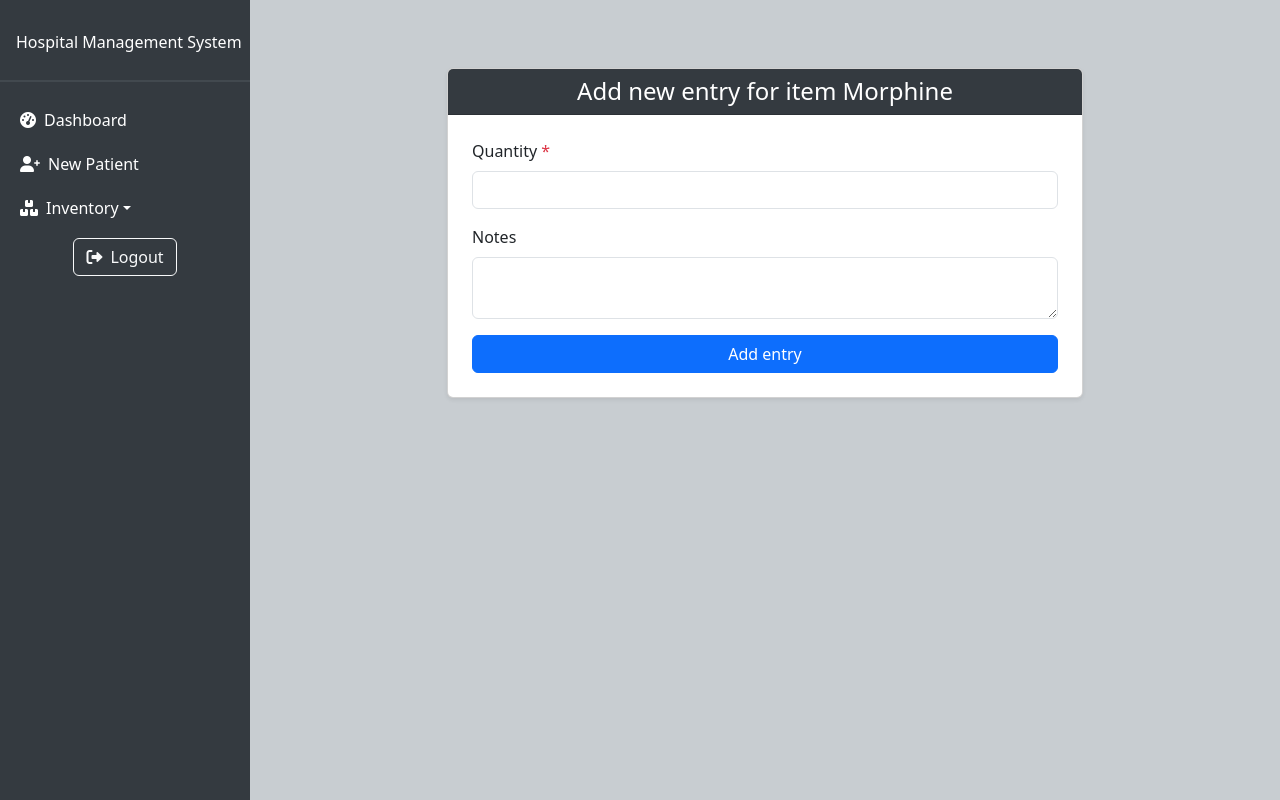
After one commit to ndjek1/Django-practice, a Django app: page /inventory/add_stock_entry/1/ in a window 1280 px wide. The commit adds this page. Run offline with Django 5.2, Linux system fonts and the light colour scheme; a user stored in the database is signed in; data comes from the database, SQL or seed files in the repository; both versions use the stored data as it was after the commit.

Commit message:
Fith commit

```diff
--- a/hospital/urls.py
+++ b/hospital/urls.py
@@ -16,9 +16,10 @@ Including another URLconf
 """
 from django.contrib import admin
 from django.urls import path, include
+from debug_toolbar.toolbar import debug_toolbar_urls
 
 urlpatterns = [
     path('admin/', admin.site.urls),
     path('', include('home.urls')),
     path('inventory/', include('inv_management.urls')),
-]
+] + debug_toolbar_urls()
--- a/inv_management/forms.py
+++ b/inv_management/forms.py
@@ -1,5 +1,5 @@
 from django import forms
-from .models import Category, InventoryItem
+from .models import Category, InventoryItem, StockTransaction
 
 class CategoryForm(forms.ModelForm):
     class Meta:
@@ -19,5 +19,17 @@ class InventoryItemForm(forms.ModelForm):
                 'category': forms.Select(attrs={'class': 'form-select'}),
                 'quantity': forms.NumberInput(attrs={'class': 'form-control', 'min':0}),
                 'unit_price': forms.NumberInput(attrs={'class': 'form-control', 'step':0.01}),
-                'description': forms.Textarea(attrs={'class': 'form-control'})
+                'description': forms.Textarea(attrs={'class': 'form-control'}),
+                'low_stock_threshold': forms.NumberInput(attrs={'class': 'form-control', 'min':0}),
+      }
+
+class StockTransactionForm(forms.ModelForm):
+    class Meta:
+        model = StockTransaction
+        fields = ['item', 'transaction_type', 'quantity', 'notes']
+        widgets = {
+           'item': forms.Select(attrs={'class': 'form-select'}),
+           'transaction_type': forms.Select(attrs={'class': 'form-select'}),
+           'quantity': forms.NumberInput(attrs={'class': 'form-control', 'min':0}),
+           'notes': forms.Textarea(attrs={'class': 'form-control'})
         }
--- a/inv_management/models.py
+++ b/inv_management/models.py
@@ -13,6 +13,31 @@ class InventoryItem(models.Model):
     quantity = models.PositiveIntegerField(default=0)
     unit_price = models.DecimalField(max_digits=10, decimal_places=2)
     description = models.TextField(blank=True, null=True)
+    low_stock_threshold = models.PositiveIntegerField(default=5)
 
     def __str__(self):
       return self.name
+
+    def is_out_of_stock(self):
+         return self.quantity <= 0
+    def is_low_stock(self):
+        return self.quantity <= self.low_stock_threshold
+
+    def __str__(self):
+      return self.name
+
+
+
+class StockTransaction(models.Model):
+    TRANSACTION_TYPE_CHOICES = [
+        ('entry', 'Entry'),
+        ('outing', 'Outing'),
+    ]
+    item = models.ForeignKey(InventoryItem, on_delete=models.CASCADE)
+    transaction_type = models.CharField(max_length=10, choices=TRANSACTION_TYPE_CHOICES)
+    quantity = models.PositiveIntegerField()
+    transaction_date = models.DateTimeField(auto_now_add=True)
+    notes = models.TextField(blank=True, null=True)
+
+    def __str__(self):
+      return f"{self.get_transaction_type_display()} - {self.item.name} - {self.quantity}"
--- /dev/null
+++ b/inv_management/templates/add_stock_transaction.html
@@ -0,0 +1,45 @@
+{% extends 'base.html' %}
+{% block title %}Add stock{% endblock %}
+
+{% block content %}
+<div class="container my-5">
+    <div class="row justify-content-center">
+        <div class="col-md-8">
+            <div class="card shadow-sm">
+                <div class="card-header text-white" style="background-color: #343a40;">
+                    <h4 class="text-center mb-0">Add new {{type}} for item {{item.name}}</h4>
+                </div>
+                <div class="card-body p-4">
+                  {% if type == 'entry' %}
+                    <form method="post" action="{% url 'inv_management:entry' item.id %}">
+                  {% elif type == 'outing' %}
+                     <form method="post" action="{% url 'inv_management:outing' item.id %}">
+                 {% endif %}
+                        {% csrf_token %}
+                        <!-- Quantity Field -->
+                        <div class="mb-3">
+                            <label for="id_quantity" class="form-label">Quantity <span class="text-danger">*</span></label>
+                            <input type="number" class="form-control {% if form.quantity.errors %}is-invalid{% endif %}" id="id_quantity" name="quantity" min="0" required>
+                            {% if form.quantity.errors %}
+                                <div class="invalid-feedback">
+                                    {{ form.quantity.errors|join:", " }}
+                                </div>
+                            {% endif %}
+                        </div>
+                        <!-- Notes Field -->
+                        <div class="mb-3">
+                            <label for="id_notes" class="form-label">Notes</label>
+                             <textarea class="form-control" id="id_notes" name="notes"></textarea>
+                        </div>
+
+                        <!-- Submit Button -->
+                        <div class="d-grid">
+                            <button type="submit" class="btn btn-primary">Add {{type}}</button>
+                        </div>
+                    </form>
+                </div>
+            </div>
+        </div>
+    </div>
+</div>
+{% endblock %}
--- a/inv_management/urls.py
+++ b/inv_management/urls.py
@@ -13,4 +13,6 @@ urlpatterns = [
     path('categories/add/', views.add_category, name='add_category'),
     path('categories/edit/<int:category_id>/', views.edit_category, name='edit_category'),
     path('categories/delete/<int:category_id>/', views.delete_category, name='delete_category'),
+    path('add_stock_entry/<int:item_id>/', views.add_stock_entry, name='entry'),
+    path('add_stock_outing/<int:item_id>/', views.add_stock_outing, name='outing'),
 ]
--- a/inv_management/views.py
+++ b/inv_management/views.py
@@ -1,28 +1,27 @@
 from django.shortcuts import render, redirect, get_object_or_404
-from .models import InventoryItem, Category
+from .models import InventoryItem, Category, StockTransaction
 from django.contrib.auth.decorators import login_required
 from django.db.models import Q # type: ignore
-from .forms import CategoryForm, InventoryItemForm
+from .forms import CategoryForm, InventoryItemForm, StockTransactionForm
 from django.db import IntegrityError
 
 @login_required
 def inventory_list(request):
-
     search_term = request.GET.get('search', '')
+    filter_type = request.GET.get('filter', 'all')
 
     if search_term:
          items = InventoryItem.objects.filter(
-            Q(name__icontains=search_term) | Q(category__name__icontains=search_term), # Search in name and blood_type
+            Q(name__icontains=search_term) | Q(category__name__icontains=search_term)
         )
+    elif filter_type == 'out_of_stock':
+        items = InventoryItem.objects.filter(quantity__lte=0)
+    elif filter_type == 'low_stock':
+        items = InventoryItem.objects.filter(quantity__lte=models.F('low_stock_threshold')).filter(quantity__gt=0)
     else:
-        items = InventoryItem.objects.all()
+       items = InventoryItem.objects.all()
 
-    context = {
-        'items': items,
-        'search_term': search_term
-    }
-
-    return render(request, 'inventory_list.html', context)
+    return render(request, 'inventory_list.html', {'items': items, 'search_term': search_term, 'filter_type': filter_type})
 
 @login_required
 def add_inventory_item(request):
@@ -36,7 +35,7 @@ def add_inventory_item(request):
      form = InventoryItemForm()
 
   categories = Category.objects.all()
-  return render(request, 'inventory/add_inventory_item.html', {'categories': categories, 'form': form})
+  return render(request, 'add_inventory_item.html', {'categories': categories, 'form': form})
 
 @login_required
 def edit_inventory_item(request, item_id):
@@ -97,3 +96,64 @@ def delete_category(request, category_id):
   category = get_object_or_404(Category, pk=category_id)
   category.delete()
   return redirect('inv_management:category_list')
+
+
+@login_required
+def add_stock_entry(request, item_id):
+    item = get_object_or_404(InventoryItem, pk=item_id)
+    if request.method == 'POST':
+        form = StockTransactionForm(request.POST)
+        quantity = request.POST['quantity']  # Use bracket notation to get the value
+        notes = request.POST.get('notes', '')  # Use .get() to handle optional fields safely
+
+        # Create the transaction object manually
+        transaction = StockTransaction(
+            item=item,  # Pass the actual item object
+            quantity=quantity,
+            notes=notes,
+            transaction_type='entry',  # Set the transaction type
+        )
+        transaction.save()
+
+        # Update the inventory item's quantity
+        item.quantity += int(quantity)
+        item.save()
+
+        return redirect('inv_management:inventory_list')
+    else:
+        print('Form not valid')
+        form = StockTransactionForm()
+    return render(request, 'add_stock_transaction.html', {'item': item, 'form': form, 'type': 'entry'})
+
+
+@login_required
+def add_stock_outing(request, item_id):
+    item = get_object_or_404(InventoryItem, pk=item_id)
+    if request.method == 'POST':
+        form = StockTransactionForm(request.POST)
+        quantity = int(request.POST['quantity'])  # Convert to integer
+        notes = request.POST.get('notes', '')  # Optional notes field
+
+        transaction = StockTransaction(
+            item=item,  # Pass the actual item object
+            quantity=quantity,  # Use the converted integer
+            notes=notes,
+            transaction_type='outing',  # Set the correct transaction type
+        )
+
+        # Validate stock quantity
+        if item.quantity < transaction.quantity:
+            form.add_error('quantity', 'The outing quantity exceeds the current stock.')
+        else:
+            # Save the transaction
+            transaction.save()
+
+            # Update the inventory item's quantity
+            item.quantity -= quantity
+            item.save()
+
+            return redirect('inv_management:inventory_list')
+    else:
+        form = StockTransactionForm()
+
+    return render(request, 'add_stock_transaction.html', {'item': item, 'form': form, 'type': 'outing'})
```
Also changed, not shown: hospital/settings.py (+8 -1 lines), inv_management/templates/inventory_list.html (+26 -7 lines), db.sqlite3, inv_management/migrations/0002_inventoryitem_low_stock_threshold_stocktransaction.py (added).
